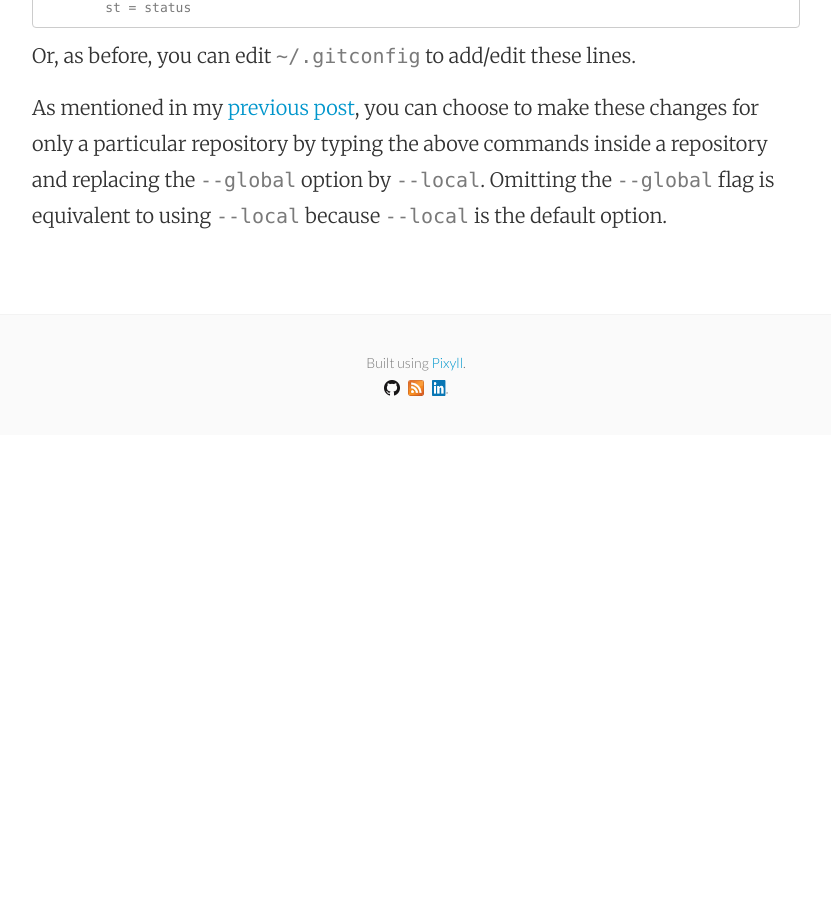
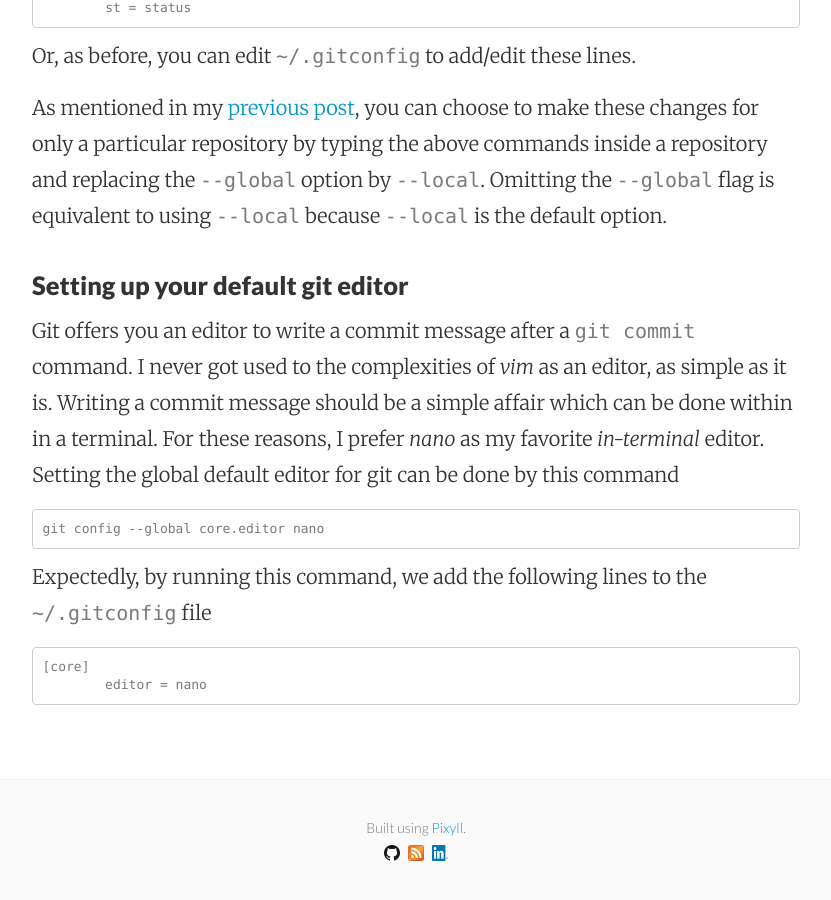
Before and after one commit to ankur-gupta/ankur-gupta.github.io, a Jekyll site: the page built from _posts/2014-06-16-using-git-2.md, in a window 1280 px wide and 900 px high, scrolled down 1315 px. Shown: the whole window, without its empty margins (224-1055 px from the left). Built offline with Jekyll 4.4.1, drawn with Linux system fonts in a browser that asks for light colours; some web fonts are replaced; Markdown is read by kramdown in place of the engine named in the settings; comment, search, counter and statistics services are not loaded; before the commit the page ends 1750 px from its top, so only the background shows below that; some of the changed text lies outside the part shown.

Commit message:
Updating a previous post.

````diff
--- a/_posts/2014-06-16-using-git-2.md
+++ b/_posts/2014-06-16-using-git-2.md
@@ -6,7 +6,7 @@ update_date: 2014-09-21
 
 This post continues my [previous post]({% post_url 2014-03-30-using-git %}) about customizing git.
 
-####Shortening Git commands
+#### Shortening Git commands
 
 Once you start using *git* a lot, you will get tired of typing out commands like,
 `git status`, `git branch`, and `git checkout` over and over again. Since *git*
@@ -45,3 +45,22 @@ make these changes for only a particular repository by typing the above commands
 inside a repository and replacing the `--global` option by `--local`.
 Omitting the `--global` flag is equivalent to using `--local` because
 `--local` is the default option.
+
+
+#### Setting up your default git editor
+
+Git offers you an editor to write a commit message after a `git commit` command. I never got used to
+the complexities of _vim_ as an editor, as simple as it is. Writing a commit message should be a simple
+affair which can be done within in a terminal. For these reasons, I prefer _nano_ as my favorite
+_in-terminal_ editor. Setting the global default editor for git can be done by this command
+
+```
+git config --global core.editor nano
+```
+
+Expectedly, by running this command, we add the following lines to the `~/.gitconfig` file
+
+```
+[core]
+        editor = nano
+```
````
